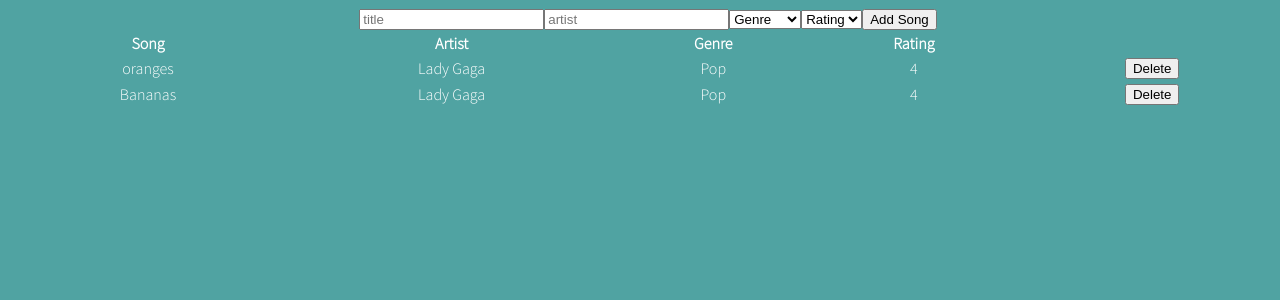
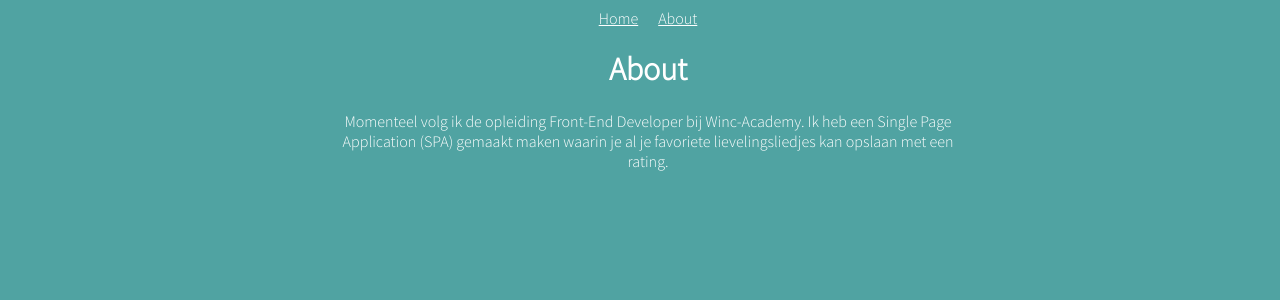
Before and after one commit to iamhelenavd/Winc-Week05-Eindopdracht1.0, a React (Create React App) app: page /Aboutus in a window 1280 px wide. Shown: the top 300 px of the page. Built offline with nearby package versions, Linux system fonts and the light colour scheme.

Commit message:
SOLVED routing and API not fully functional yet

```diff
--- a/package.json
+++ b/package.json
@@ -8,6 +8,7 @@
     "@testing-library/user-event": "^7.2.1",
     "react": "^16.13.1",
     "react-dom": "^16.13.1",
+    "react-router-dom": "^5.2.0",
     "react-scripts": "3.4.1"
   },
   "scripts": {
--- /dev/null
+++ b/src/components/About.jsx
@@ -0,0 +1,14 @@
+import React from "react";
+function About() {
+  return (
+    <div class="text">
+      <h1>About</h1>
+      <p>
+        Momenteel volg ik de opleiding Front-End Developer bij Winc-Academy. Ik
+        heb een Single Page Application (SPA) gemaakt maken waarin je al je
+        favoriete lievelingsliedjes kan opslaan met een rating.
+      </p>
+    </div>
+  );
+}
+export default About;
--- a/src/components/App.jsx
+++ b/src/components/App.jsx
@@ -1,12 +1,18 @@
 import React from "react";
 import SongOverview from "./SongOverview";
+import { Switch, Route } from "react-router-dom";
+import NavBar from "./NavBar";
+import About from "./About";
 
 function App() {
   return (
     <div>
-      <SongOverview />
+      <NavBar />
+      <Switch>
+        <Route path="/Aboutus" component={About} />
+        <Route exact path="/" component={SongOverview} />
+      </Switch>
     </div>
   );
 }
-
 export default App;
--- /dev/null
+++ b/src/components/NavBar.jsx
@@ -0,0 +1,17 @@
+import React from "react";
+import { NavLink } from "react-router-dom";
+import "./NavBarStyles.css";
+
+function NavBar() {
+  return (
+    <div>
+      <NavLink to="/" exact={true} className="navbar">
+        Home
+      </NavLink>
+      <NavLink to="/Aboutus" className="navbar">
+        About
+      </NavLink>
+    </div>
+  );
+}
+export default NavBar;
--- /dev/null
+++ b/src/components/NavBarStyles.css
@@ -0,0 +1,17 @@
+.navbar {
+  font-family: "Source Sans Pro", sans-serif;
+  color: white;
+  text-align: center;
+  font-weight: 300;
+  margin: 10px;
+}
+
+.active {
+  font-weight: italic;
+}
+
+.text {
+  text-align: center;
+  margin: auto;
+  width: 50%;
+}
--- a/src/components/SongForm.jsx
+++ b/src/components/SongForm.jsx
@@ -1,5 +1,5 @@
 import React, { useState } from "react";
-/* useEffect */
+
 const SongForm = (props) => {
   const formChoises = {
     id: "null",
@@ -10,7 +10,7 @@ const SongForm = (props) => {
   };
   const [song, setSong] = useState(formChoises);
 
-  // Input change function SetSong
+  //  Input change function SetSong //////////////////////////
 
   function handleInputChange(event) {
     const value = event.target.value;
@@ -19,16 +19,22 @@ const SongForm = (props) => {
       [event.target.name]: value,
     });
   }
+
   const handleSubmit = (event) => {
     event.preventDefault(); //Stops defauls reloading behaviour
     props.addSong(song);
     console.log(song);
     setSong(formChoises);
     const url = "https://lil-playlist-9a70b.firebaseio.com/Collections.json";
-    const data = song.title;
+
     fetch(url, {
       method: "POST",
-      body: JSON.stringify(data),
+      body: JSON.stringify({
+        name: song.title,
+        artist: song.artist,
+        genre: song.genre,
+        rating: song.rating,
+      }),
     })
       .then((response) => {
         console.log(response);
@@ -37,10 +43,6 @@ const SongForm = (props) => {
         console.log(error);
       });
   };
-
-  /*   useEffect(() => {
-    formChoises();
-  }, []); */
 
   return (
     <form onSubmit={handleSubmit}>
@@ -71,7 +73,7 @@ const SongForm = (props) => {
         onChange={handleInputChange}
       >
         <option value="">Genre</option>
-        <option value="klassiek">Pop</option>
+        <option value="pop">Pop</option>
         <option value="jazz">Jazz</option>
         <option value="klassiek">Klassiek</option>
         <option value="anders">Anders</option>
--- a/src/components/SongListItem.jsx
+++ b/src/components/SongListItem.jsx
@@ -1,6 +1,10 @@
 import React from "react";
 
 function SongListItem(props) {
+  const handleClick = () => {
+    props.onDelete(props.id);
+  };
+
   return (
     <tr key={props.id}>
       <td>{props.name}</td>
@@ -8,7 +12,7 @@ function SongListItem(props) {
       <td>{props.genre}</td>
       <td>{props.rating}</td>
       <td>
-        <button onClick={() => props.deleteSong(props.id)}> Delete </button>
+        <button onClick={handleClick}> Delete </button>
       </td>
     </tr>
   );
--- a/src/components/SongOverview.jsx
+++ b/src/components/SongOverview.jsx
@@ -29,35 +29,36 @@ const SongOverview = () => {
   };
 
   // doe iets om deleten)
-  const deleteSong = (id) => {
+  function deleteSong(id) {
     setSongs(songs.filter((song) => song.id !== id));
+  }
 
-    /*   const handleRemove = (id) => {
+  /*   const handleRemove = (id) => {
     const newList = [...songs];
     setSongs(newList); */
 
-    /* const handleRemove = (id) => {
+  /* const handleRemove = (id) => {
     setSongs(songs.filter((song) => song.id !== id));
  */
-    /*   const handleRemove = (e) => {
+  /*   const handleRemove = (e) => {
     const { id } = e.target.parentElement;
     songs.splice(id, 1);
     setSongs([...songs]); */
-  };
 
   return (
     <div>
       <div>
         <SongForm addSong={addSong} />
-        <table>
+        <table classname="table">
           <tbody>
             <tr className="song-header">
               <th className="song-row__item">Song</th>
               <th className="song-row__item">Artist</th>
               <th className="song-row__item">Genre</th>
               <th className="song-row__item">Rating</th>
+              <th className="song-row__item">Filter</th>
             </tr>
-            <SongList songs={songs} deleteSong={deleteSong} />
+            <SongList songs={songs} onDelete={deleteSong} />
           </tbody>
         </table>
       </div>
--- a/src/index.js
+++ b/src/index.js
@@ -1,5 +1,13 @@
+import App from "./components/App";
 import React from "react";
 import ReactDOM from "react-dom";
-import App from "./components/App";
 
-ReactDOM.render(<App />, document.getElementById("root"));
+import { BrowserRouter as Router } from "react-router-dom";
+ReactDOM.render(
+  <React.StrictMode>
+    <Router>
+      <App />
+    </Router>
+  </React.StrictMode>,
+  document.getElementById("root")
+);
```
Also changed, not shown: 1 other file (tests, documents, lock files or other folders).
